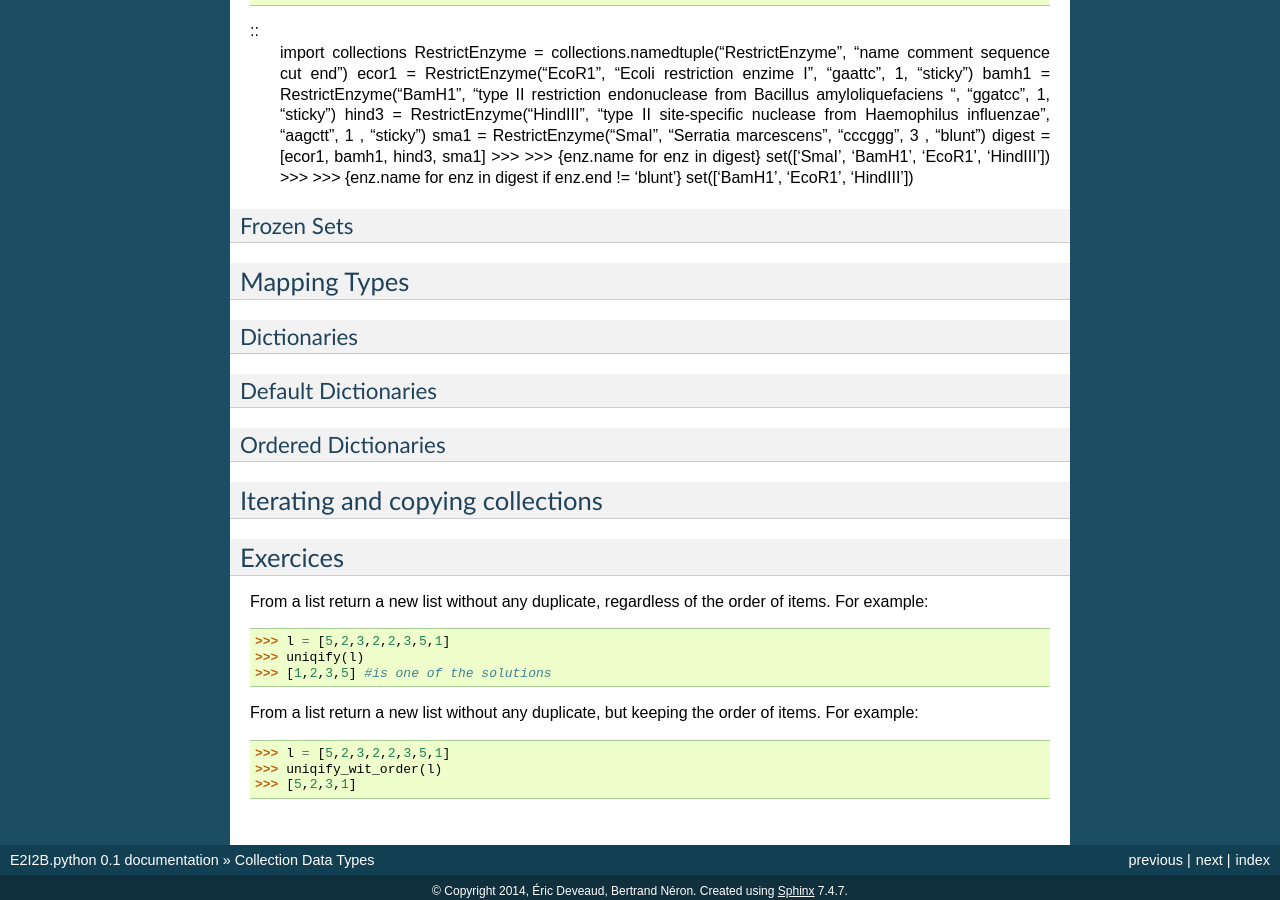
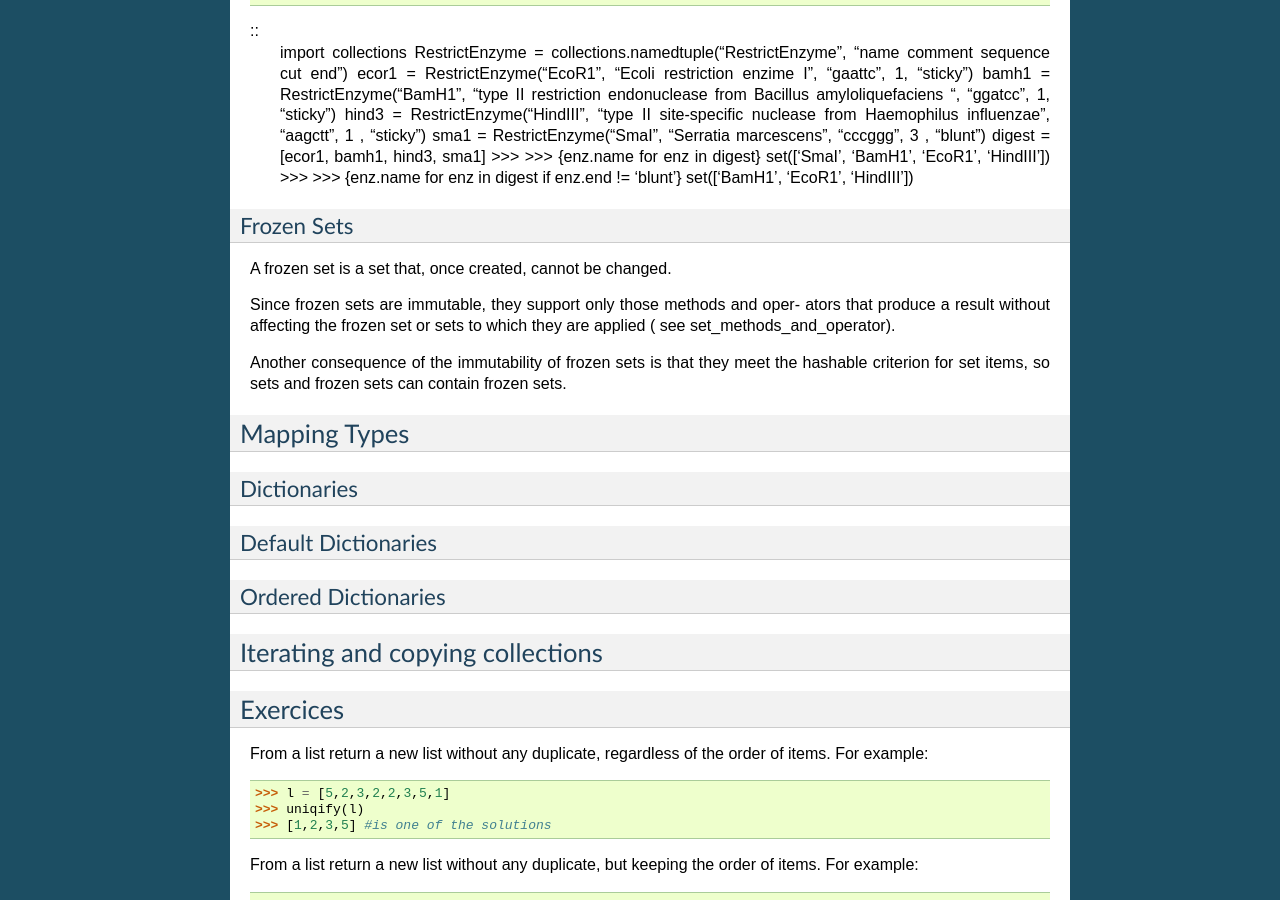
Before and after one commit to C3BI-pasteur-fr/python-course-1, a Sphinx documentation site: the page built from source/Collection_Data_Types.rst, in a window 1280 px wide and 900 px high, scrolled down 7923 px. Built offline with Sphinx 7.4.7, drawn with Linux system fonts in a browser that asks for light colours.

Commit message:
add paragraphe about frozent sets

```diff
--- a/source/Collection_Data_Types.rst
+++ b/source/Collection_Data_Types.rst
@@ -464,6 +464,16 @@ As we can build a list using an expresion (see :ref:`lists_comprehension`) we ca
 Frozen Sets
 -----------
 
+A frozen set is a set that, once created, cannot be changed.
+
+Since frozen sets are immutable, they support only those methods and oper-
+ators that produce a result without affecting the frozen set or sets to which
+they are applied ( see :ref:`set_methods_and_operator`).
+
+Another consequence of the immutability of frozen sets is that they meet
+the hashable criterion for set items, so sets and frozen sets can contain frozen
+sets.
+
 Mapping Types
 =============
 
```
